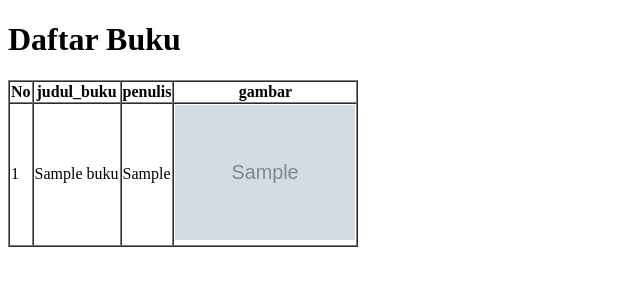
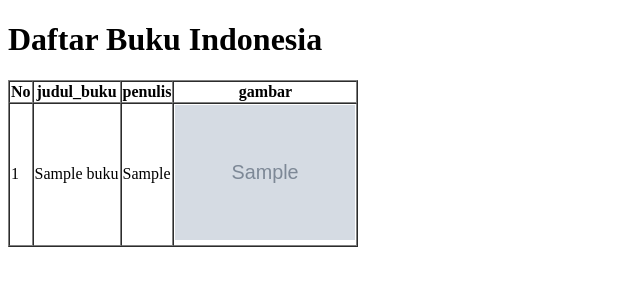
Before and after one commit to Fajriansyah77/prakweb_a_203040033, a PHP site: page / in a window 1280 px wide. Shown: the top 300 px of the page, without its empty margins (0-640 px from the left). Run offline with PHP 8.4, Linux system fonts and the light colour scheme; tables that the repository leaves empty or names only in its code hold one stand-in row (values such as "Sample post"); grey boxes marked "Sample" are stand-in pictures.

Commit message:
mengubah judul halaman

```diff
--- a/pw/index.php
+++ b/pw/index.php
@@ -29,7 +29,7 @@ $buku = $rows;
 
 <body>
 
-  <h1>Daftar Buku</h1>
+  <h1>Daftar Buku Indonesia</h1>
 
   <table border="1" cellpading="10" cellspacing="0">
     <tr>
```
